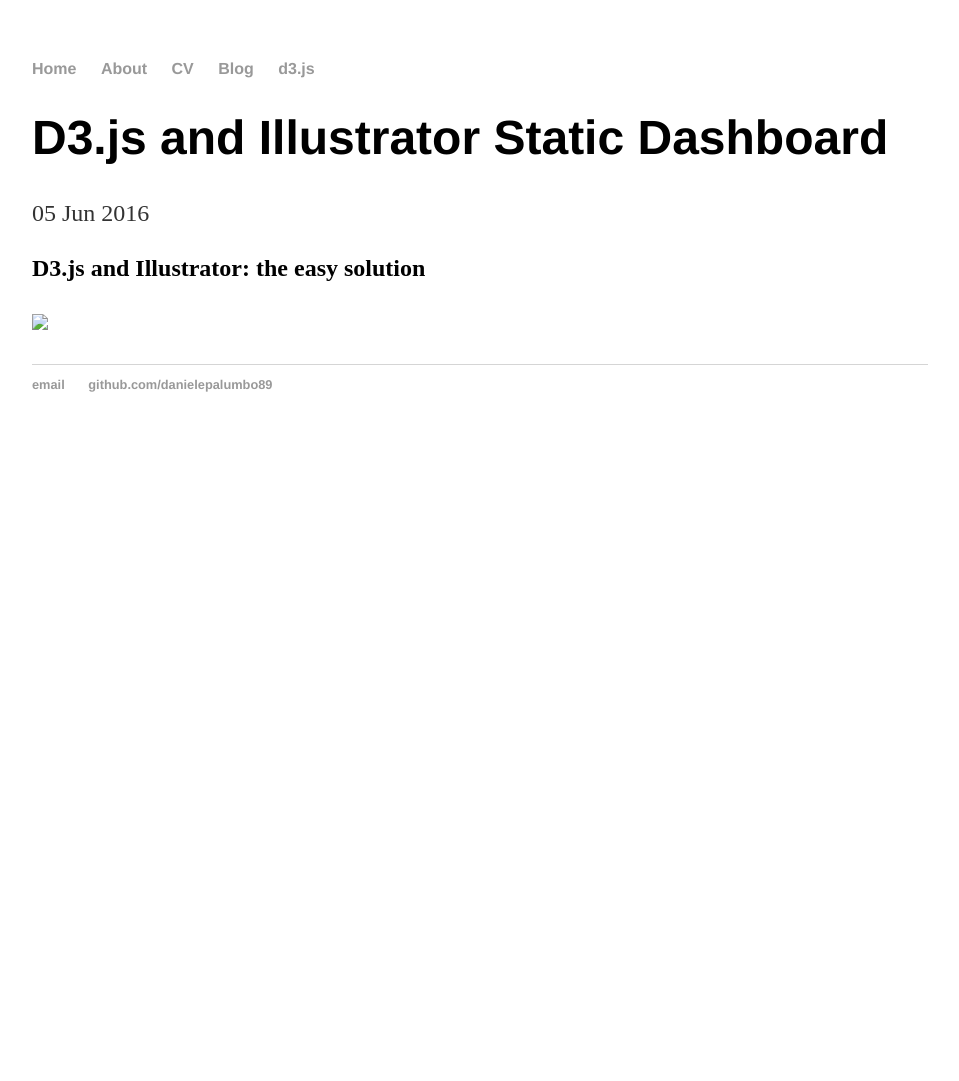
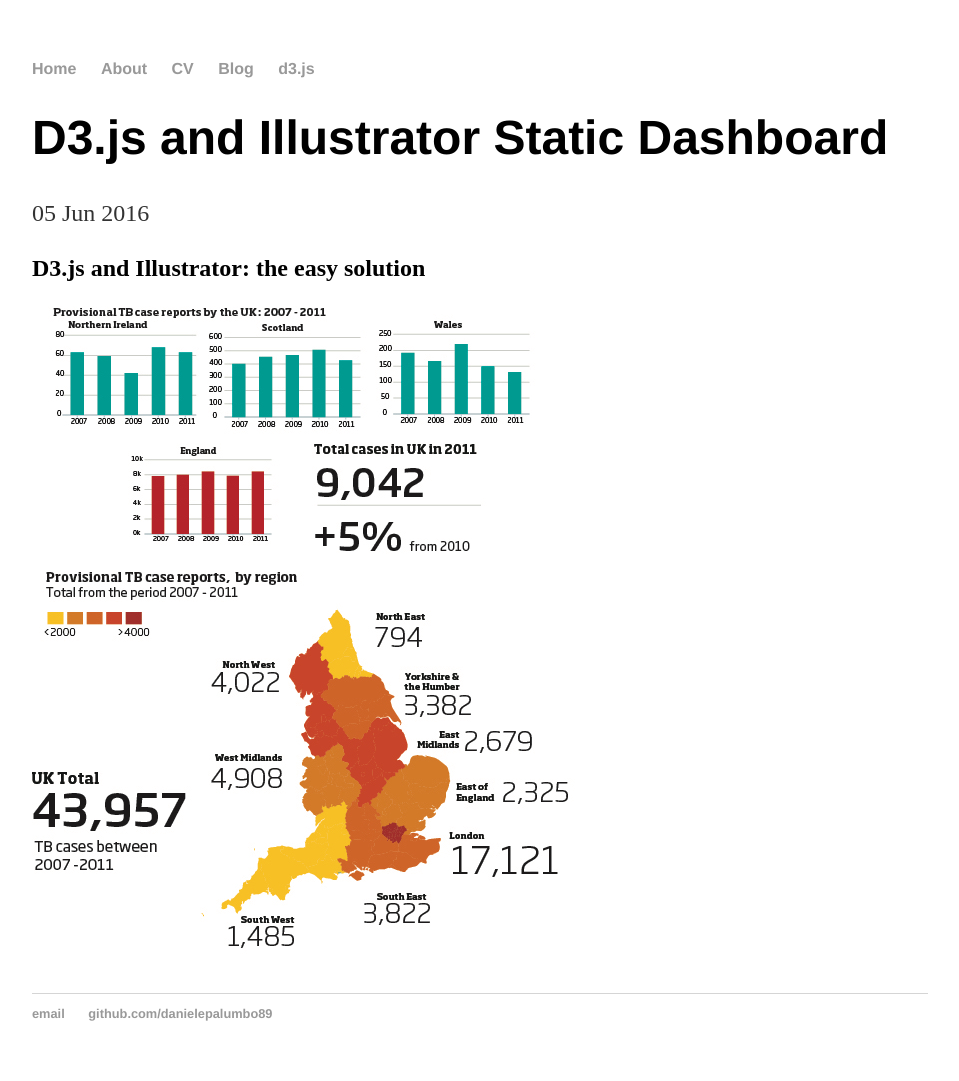
Before and after one commit to danielepalumbo89/danielepalumbo89.github.io, a Jekyll site: the page built from _posts/2016-06-05-d3-Illustrator-dashboard.md, in a window 1280 px wide. Shown: the whole page, without its empty margins (160-1119 px from the left). Built offline with Jekyll 4.4.1, drawn with Linux system fonts in a browser that asks for light colours; before the commit the page ends 900 px from its top, so only the background shows below that.

Commit message:
Update 2016-06-05-d3-Illustrator-dashboard.md

```diff
--- a/_posts/2016-06-05-d3-Illustrator-dashboard.md
+++ b/_posts/2016-06-05-d3-Illustrator-dashboard.md
@@ -5,4 +5,4 @@
 ---
 
 <h2>D3.js and Illustrator: the easy solution</h2>
-<img src="/d3_dash.jpg">
+<img src="/images/d3_dash.jpg">
```
